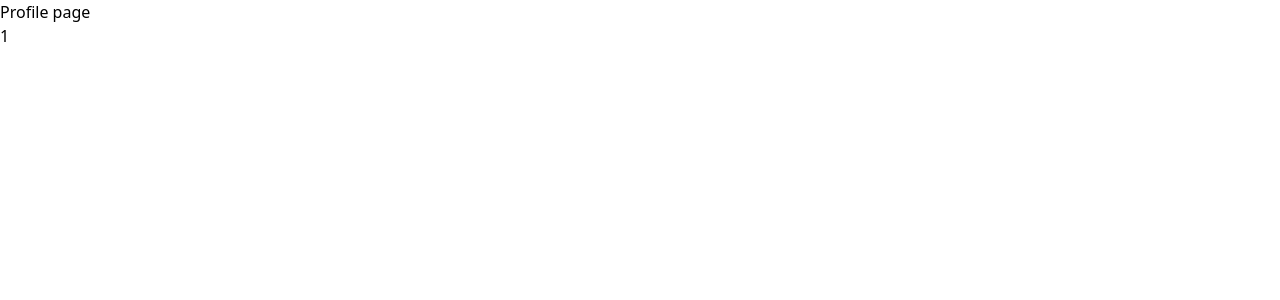
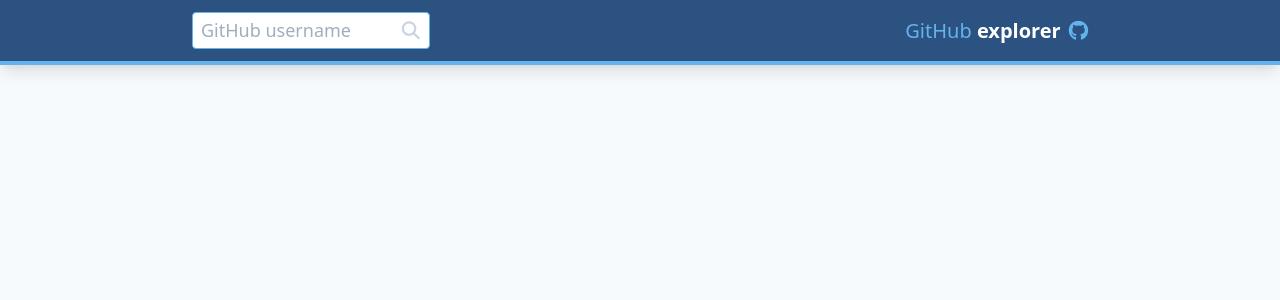
Before and after one commit to sasatatar/github-api-explorer, a React (Vite) app: page /1 in a window 1280 px wide. Shown: the top 300 px of the page. Built offline with nearby package versions, Linux system fonts and the light colour scheme; no server answers.

Commit message:
Style application header

```diff
--- /dev/null
+++ b/src/SearchBox.tsx
@@ -0,0 +1,192 @@
+import React, { useState, useEffect } from 'react';
+import { useLazyQuery, gql } from '@apollo/client';
+import { User, UserVariables, User_user } from '~/__generated__/User';
+import { Link } from 'react-router-dom';
+import { useDebounce } from '~/util/useDebounce';
+import { useLocalStorage } from '~/util/useLocalStorage';
+import { Icon } from '~components/Icon';
+
+const USER_QUERY = gql`
+    query User ($login: String!) {
+        user(login: $login) {
+            login,
+            email,
+            name,
+            url,
+            avatarUrl(size: 100)
+        }
+    }
+`;
+
+
+export const SearchBox: React.FC<{}> = () => {
+
+    const [login, setLogin] = useState('');
+    let debouncedLogin = useDebounce(login, 500);
+    let [isFocused, setIsFocused] = useState(false);
+    let [searchHistory, updateSearchHistory] = useSearchHistory();
+
+    const [getUser, { loading, data }] = useLazyQuery<User, UserVariables>(USER_QUERY);
+
+    let [user, setUser] = useState(data?.user);
+    if (user) setIsFocused(true);
+
+    useEffect(() => {
+        if (!debouncedLogin) return;
+        getUser({ variables: { login: debouncedLogin } });
+    }, [debouncedLogin]);
+
+    function onSelectUser(user: User_user) {
+        updateSearchHistory(user);
+        setUser(null);
+        setIsFocused(false);
+        setLogin('');
+    }
+
+    return (
+        <div className="shadow-lg">
+            <div className="bg-blue-800 border-b-4 border-blue-400">
+                <div className="max-w-4xl mx-auto sm: w-full flex flex-row items-center">
+                    < div className="py-3 px-0 relative overflow-visible flex-1" >
+                        <div
+                            className={`py-1 px-2 w-1/3 bg-white rounded border-blue-400 border flex flex-row items-center`}
+                        >
+                            <input type="text"
+                                className="text-lg outline-none w-full"
+                                placeholder="GitHub username"
+                                value={login}
+                                onChange={(e) => setLogin(e.target.value)}
+                                //${isFocused ? '' : 'border-opacity-0'}
+                                // onFocus={(e) => {
+                                //     setIsFocused(true);
+                                // }}
+                                onBlur={(e) => {
+                                    setTimeout(() => setIsFocused(false), 500);
+                                }}
+                            />
+                            {/* <LoadingSpinner /> */}
+                            <div className="ml-2">
+                                {
+                                    loading
+                                        ? <LoadingSpinner className="h-5 w-5" />
+                                        : <i className={`fas ${login ? 'fa-times' : 'fa-search'} w-5 text-lg text-gray-400 text-center hover:text-gray-600 lineheight-unset`}
+                                            onClick={() => {
+                                                setLogin('');
+                                                setUser(null);
+                                                setIsFocused(false);
+                                            }}
+                                        />
+                                }
+                            </div>
+                        </div>
+                        {
+                            isFocused && (
+                                user
+                                    ? <SearchResult user={data?.user || null} onSelectUser={onSelectUser} />
+                                    : <SearchHistory searchHistory={searchHistory} onSelectUser={onSelectUser} />
+                            )
+                        }
+                    </div >
+                    <div>
+                        <span className="text-xl text-blue-400 mr-2">GitHub <span className="font-bold text-white">explorer</span></span>
+                        <i className="fab fa-github text-blue-400 text-xl" />
+                    </div>
+                </div >
+            </div >
+        </div>
+    );
+}
+
+const LoadingSpinner: React.FC<{ className?: string }> = ({ className }) => {
+    return (
+        <svg className={`circle animate-spin ${className}`} xmlns="http://www.w3.org/2000/svg" viewBox="0 0 100 100">
+            <circle cx="50" cy="50" r="45" />
+        </svg>
+        // <svg className={`animate-spin text-gray-600 ${className}`} xmlns="http://www.w3.org/2000/svg" fill="none" viewBox="0 0 24 24">
+        //     {/* <circle className="opacity-25" cx="12" cy="12" r="10" stroke="currentColor" stroke-width="4"></circle> */}
+        //     <path className="opacity-75" fill="currentColor" d="M4 12a8 8 0 018-8V0C5.373 0 0 5.373 0 12h4zm2 5.291A7.962 7.962 0 014 12H0c0 3.042 1.135 5.824 3 7.938l3-2.647z"></path>
+        // </svg>
+    )
+}
+
+const SearchHistory: React.FC<{
+    searchHistory: Array<User_user>,
+    onSelectUser: (user: User_user) => void
+}> = ({ searchHistory, onSelectUser }) => {
+    return (
+        <div className={`absolute w-1/2 h-1/2 shadow-md border rounded-md bg-white transition-opacity`}>
+            <div className="p-5">
+                <h1 className="text-xl mb-3">Search history</h1>
+                <React.Fragment>
+                    {
+                        searchHistory.length > 0
+                        && (
+                            <ul>
+                                <React.Fragment>
+                                    {searchHistory.map((user: User_user) => (
+                                        <li
+                                            onClick={() => onSelectUser(user)}
+                                        >
+                                            <img src={user.avatarUrl} alt={user.name || ''} className="m-2" />
+                                            <div>{user.name}</div>
+                                            <span>{user.login}</span>
+                                            <div>{user.email}</div>
+                                            <a href={user.url}>Go to github page</a>
+                                        </li>
+                                    ))}
+                                </React.Fragment>
+                            </ul>
+                        )
+                    }
+                </React.Fragment>
+            </div>
+        </div>
+    )
+}
+
+const SearchResult: React.FC<{
+    user: User_user | null,
+    onSelectUser: (user: User_user) => void
+}> = ({ user, onSelectUser }) => {
+
+    return (
+        <div className={`absolute w-1/2 max-h-1/2 shadow-md border rounded-md bg-white transition-opacity`}>
+            <div className="p-5">
+                {
+                    user
+                        ? (
+                            <div
+                                onClick={() => {
+                                    onSelectUser(user);
+                                }}
+                            >
+                                <img src={user.avatarUrl} />
+                                <div>{user.name}</div>
+                                <span>{user.login}</span>
+                                <div>{user.email}</div>
+                                <a href={user.url}>Go to github page</a>
+                            </div>
+                        )
+                        : <div>No matches</div>
+                }
+            </div>
+        </div>
+    )
+}
+
+
+function useSearchHistory() {
+    let [searchHistory, saveSearchHistory] = useLocalStorage('search-history', []);
+
+    return [
+        searchHistory,
+        (user: User_user) => {
+            let newSearchHistory = searchHistory.filter((u: User_user) => u.login != user.login);
+            newSearchHistory = [user, ...newSearchHistory].slice(10);
+
+            if (searchHistory != newSearchHistory) {
+                saveSearchHistory(newSearchHistory);
+            }
+        }
+    ];
+}
--- a/src/assets/css/styles.css
+++ b/src/assets/css/styles.css
@@ -6,3 +6,17 @@
 @import "./components.css";
 
 @tailwind utilities;
+
+.lineheight-unset {
+    line-height: unset !important;
+}
+
+.circle {
+    fill: transparent;
+    stroke: theme('colors.gray.400');;
+    stroke-width: 10;
+    stroke-linecap: round;
+    transform-origin: 50% 50%;
+    stroke-dasharray: 104;
+    stroke-dashoffset: 105;
+}
--- /dev/null
+++ b/src/components/Icon.tsx
@@ -0,0 +1,7 @@
+import React from 'react';
+
+export const Icon: React.FC<{ name: string, className?: string }> = ({ name, className }) => {
+    return (
+        <i className={`fas ${name} ${className || ''}`} />
+    )
+}
--- a/src/index.html
+++ b/src/index.html
@@ -7,7 +7,7 @@
         <script src="https://kit.fontawesome.com/8ffdc04dae.js" crossorigin="anonymous"></script>
     </head>
     <body>
-        <div id="root"></div>
+        <div id="root" class="bg-gray-100 h-screen"></div>
         <script src="index.tsx"></script>
     </body>
 </html>
--- a/src/index.tsx
+++ b/src/index.tsx
@@ -9,6 +9,7 @@ import {
 } from "react-router-dom";
 import { Home } from './routes/home';
 import { ProfilePage } from './routes/profile';
+import { SearchBox } from './SearchBox';
 
 const client = new ApolloClient({
     uri: 'https://api.github.com/graphql',
@@ -20,9 +21,15 @@ const client = new ApolloClient({
 
 render(
     <ApolloProvider client={client}>
+        <SearchBox />
         <Router>
             <Switch>
-                <Route exact path="/">
+
+                {/* <div className="max-w-7xl mx-auto py-12 sm:px-6 lg:px-8"> */}
+
+                {/* </div> */}
+
+                {/* <Route exact path="/">
                     <Home />
                 </Route>
                 <Route exact path="/:userLogin">
@@ -33,7 +40,7 @@ render(
                         <h3>The page does not exist</h3>
                         <Link to="/">Home</Link>
                     </div>
-                </Route>
+                </Route> */}
             </Switch>
         </Router>
     </ApolloProvider>,
```
